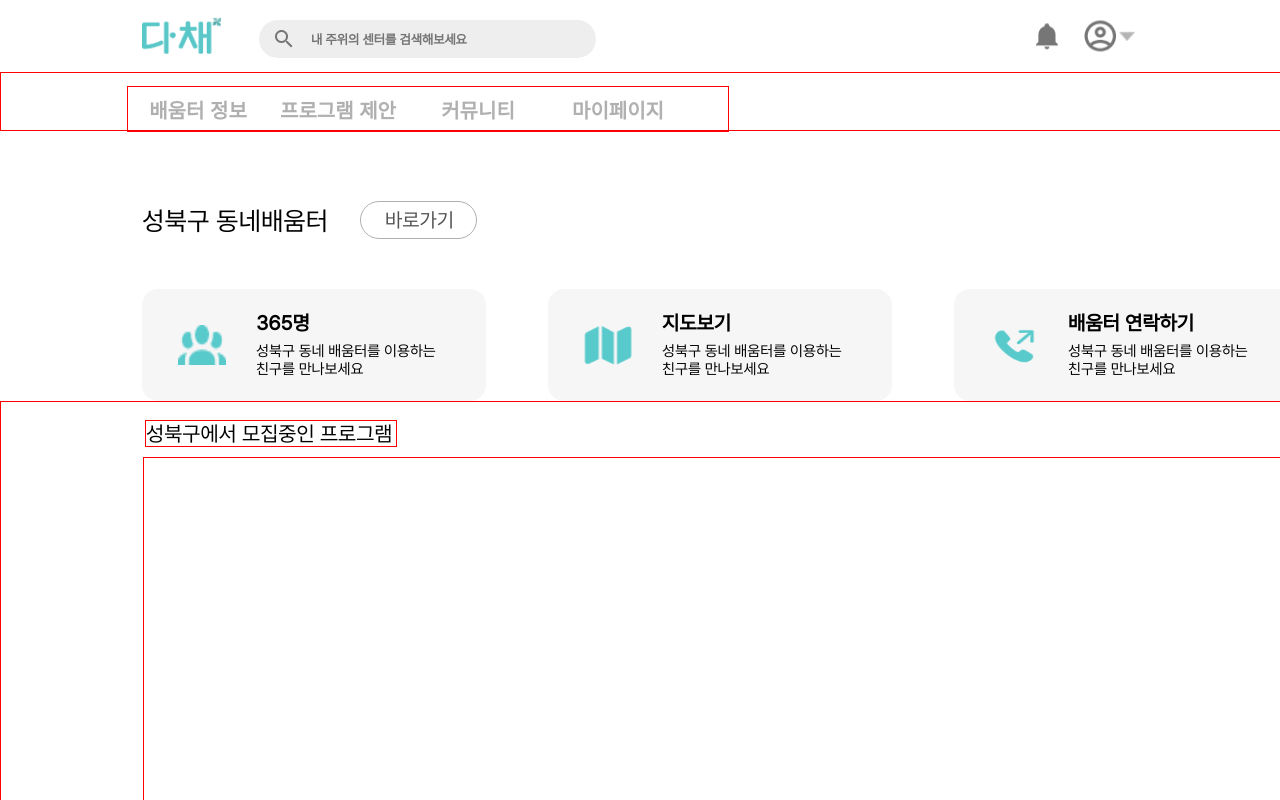
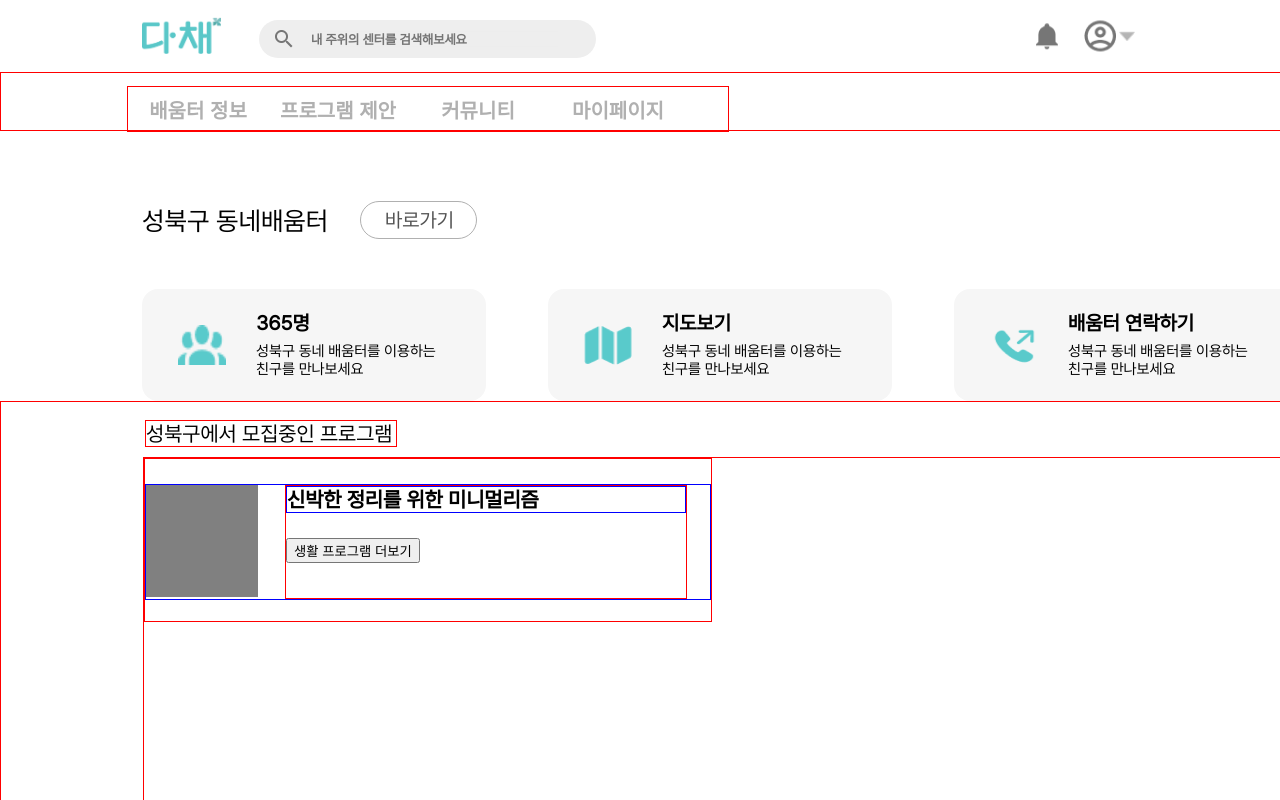
Before and after one commit to KUSITMS-27-chilling/Dachae-FE, a React (Vite) app: page /mainDetail in a window 1280 px wide. Shown: the top 800 px of the page. Built offline with nearby package versions, Linux system fonts and the light colour scheme; no server answers.

Commit message:
feat: 메인페이지 디테일 프로그램 카드 (형식만)

```diff
--- a/src/components/Main/MainBodyContent/MainBodyContent.styled.ts
+++ b/src/components/Main/MainBodyContent/MainBodyContent.styled.ts
@@ -33,8 +33,17 @@ export const MainBody_Content_People = styled.div`
 `
 export const MainBody_Content_detail = styled.div`
   position: absolute;
-  right: 134px;
+  margin-left: 1226px;
   size: 18px;
+  display: flex;
+  .center-news__header--setting-text{
+    font-size: 18px;
+    color: #535353;
+  }
+  .center-news__header--setting-btn{
+    color: #7D7D7D;
+    font-size: 30px;
+  }
 `
 
 /////여기까지 컴포넌트
--- a/src/components/Main/MainBodyContent/MainBodyContent.tsx
+++ b/src/components/Main/MainBodyContent/MainBodyContent.tsx
@@ -31,7 +31,8 @@ function MainBodyContent() {
 							<MainBody_Content_title1>성북구 동네배움터</MainBody_Content_title1>
 							<MainBody_Content_People>365명이 함께 하고 있어요</MainBody_Content_People>
 							<MainBody_Content_detail>
-									<button onClick={goMainDetail}>자세히보기</button>
+									<div id='center-news__header--setting-text' onClick={goMainDetail}>상세보기</div>
+            						<div id='center-news__header--setting-btn'>&gt;</div>
 							</MainBody_Content_detail>
 					</MainBody_Content_title>
 					<MainBody_Content_Btn>
--- /dev/null
+++ b/src/components/MainDetailProgram/MainDetailProgram.styled.ts
@@ -0,0 +1,36 @@
+import styled from "styled-components";
+
+export const MainDetailProgramCard = styled.div`
+  position: relative;
+  width: 566px;
+  height: 162px;
+  border: 1px solid red;
+  margin-right: 25px;
+  .img{
+    width: 112px;
+    height: 112px;
+    background-color: gray;
+  }
+  .text{
+    width: 400px;
+    height: 112px;
+    border: 1px solid red;
+    margin-left: 27px;
+  }
+  `
+export const MainDetailProgramCardContent = styled.div`
+border: 1px solid blue;
+display: flex;
+margin-top: 25px;
+`
+export const CardTitle = styled.div`
+font-size: 21px;
+font-weight: 600;
+letter-spacing: -5%;
+border: 1px solid blue;
+`
+export const CardContent = styled.div`
+margin-top: 25px;
+width: 168px;
+height: 27px;
+`
--- /dev/null
+++ b/src/components/MainDetailProgram/MainDetailProgram.tsx
@@ -0,0 +1,49 @@
+
+import React, { useEffect,useState } from 'react';
+import axios from 'axios';
+import{
+    MainDetailProgramCard,
+    MainDetailProgramCardContent,
+    CardTitle,
+    CardContent
+
+  } from '../MainDetailProgram/MainDetailProgram.styled'
+function MainDetailProgram() {
+    const [data, setData] = useState(null);
+    const [loading, setLoading] = useState(false);
+
+    useEffect (() => {
+    const fetchData = async () => {
+        setLoading(true);
+        try {
+            const response = await axios.get(
+                `${import.meta.env.VITE_APP_HOST}/program/page/{region}`
+            );
+            setArticles(response.data.articles);
+        } catch (e) {
+            console.log(e);
+        }
+        setLoading(false);
+    }
+    fetchData();
+}, []);
+
+
+  return (
+    <div>
+      <MainDetailProgramCard>
+        <MainDetailProgramCardContent>
+        <div className='img'></div>
+        <div className='text'>
+            <CardTitle>신박한 정리를 위한 미니멀리즘</CardTitle>
+            <CardContent>
+                <button>생활 프로그램 더보기</button>
+            </CardContent>
+        </div>
+        </MainDetailProgramCardContent>
+      </MainDetailProgramCard>
+    </div>
+  )
+}
+
+export default MainDetailProgram
--- a/src/pages/Main/MainPageDetail.tsx
+++ b/src/pages/Main/MainPageDetail.tsx
@@ -23,6 +23,7 @@ import{
 import img from '../../assets/Vector.png'
 import img2 from '../../assets/map.png'
 import img3 from '../../assets/phone.png'
+import MainDetailProgram from '../../components/MainDetailProgram/MainDetailProgram';
 
 const MainPageDetail = () =>{
   const navigate = useNavigate();
@@ -106,7 +107,9 @@ const MainPageDetail = () =>{
         </MainBody_Card>
         <Main_Program>
           <Main_Program_Title>성북구에서 모집중인 프로그램</Main_Program_Title>
-          <Main_Program_content></Main_Program_content>
+          <Main_Program_content>
+            <MainDetailProgram/>
+          </Main_Program_content>
         </Main_Program>
         <TapModal>
             <MainDetailTap/>
```
